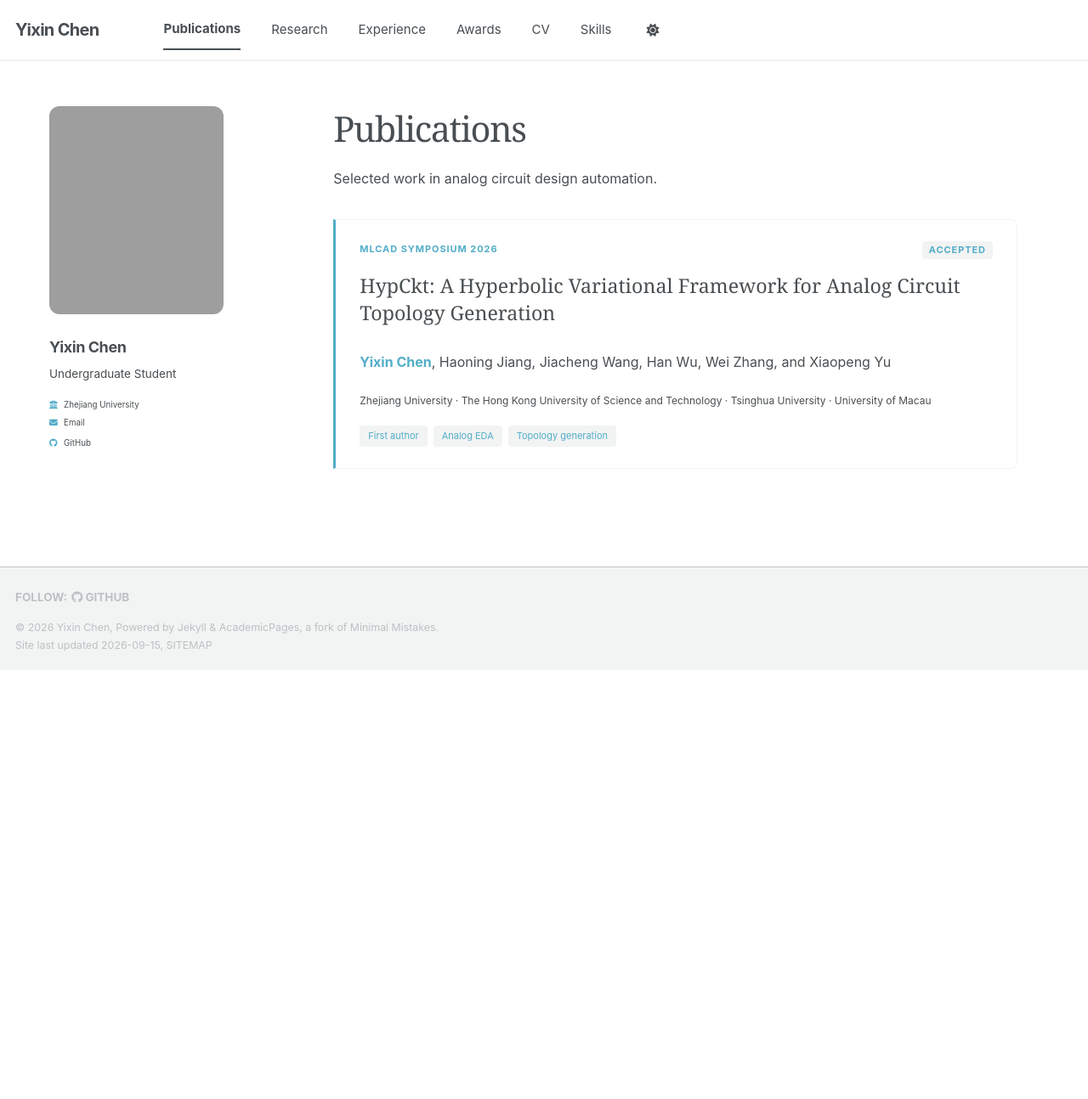
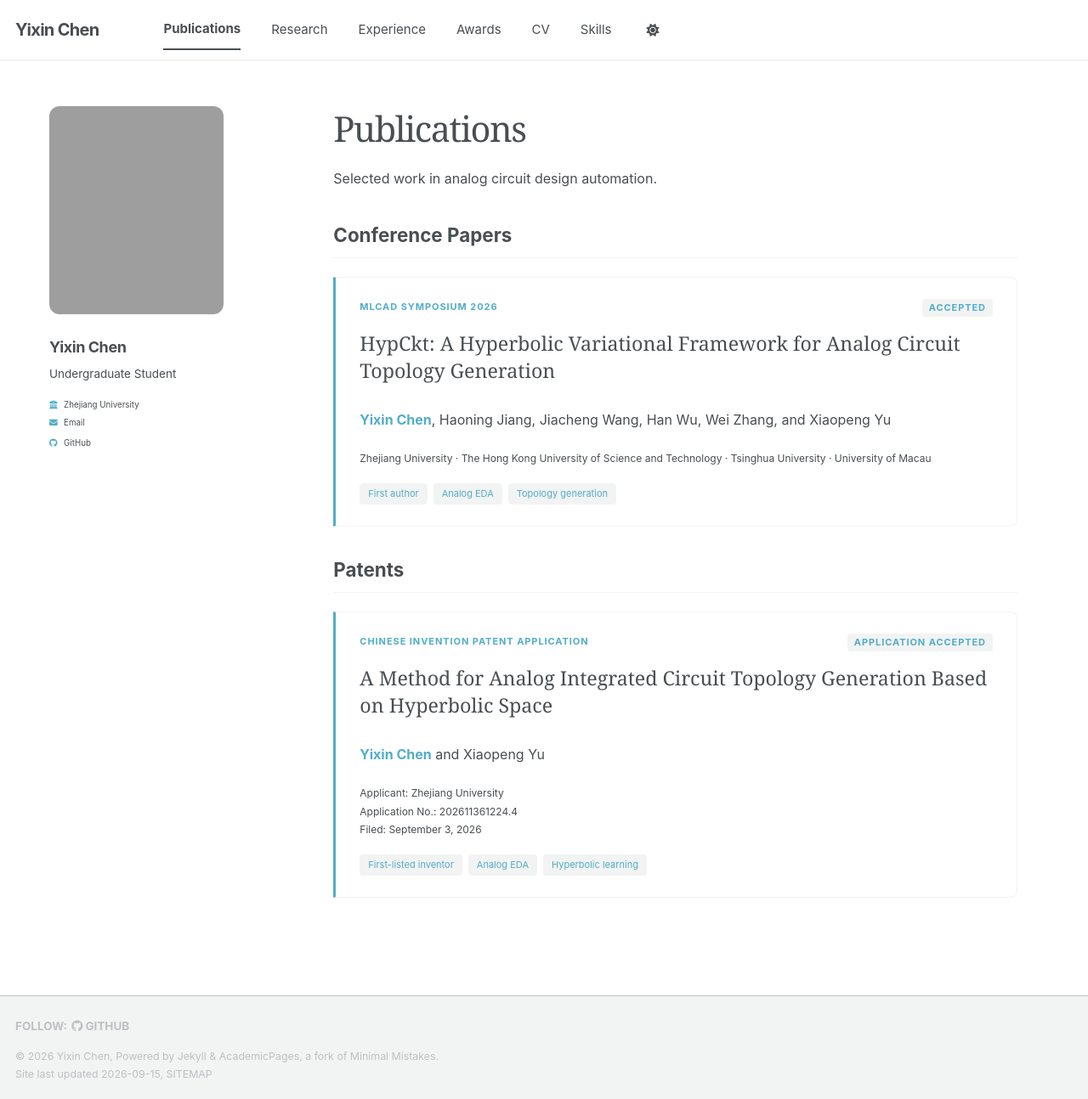
Before and after one commit to Yixin-59/Yixin-59.github.io, a Jekyll site: the page built from _pages/publications.html, in a window 1280 px wide and 1294 px high. Shown: the whole window at 85% size. Built offline with Jekyll 4.4.1, drawn with Linux system fonts in a browser that asks for light colours; a style sheet for code colours, icons or effects is not loaded.

Commit message:
Add files via upload

```diff
--- /dev/null
+++ b/_includes/profile/patents.html
@@ -0,0 +1,7 @@
+<article class="publication-card">
+  <div class="entry-kicker"><span>Chinese Invention Patent Application</span><span class="status-label">Application accepted</span></div>
+  <h2>A Method for Analog Integrated Circuit Topology Generation Based on Hyperbolic Space</h2>
+  <p class="publication-authors"><strong>Yixin Chen</strong> and Xiaopeng Yu</p>
+  <p class="entry-meta">Applicant: Zhejiang University<br>Application No.: 202611361224.4<br>Filed: September 3, 2026</p>
+  <div class="tag-list"><span>First-listed inventor</span><span>Analog EDA</span><span>Hyperbolic learning</span></div>
+</article>
--- a/_pages/publications.html
+++ b/_pages/publications.html
@@ -6,4 +6,8 @@ author_profile: true
 ---
 
 <p class="section-intro">Selected work in analog circuit design automation.</p>
+<h2>Conference Papers</h2>
 {% include profile/publications.html %}
+
+<h2>Patents</h2>
+{% include profile/patents.html %}
```
